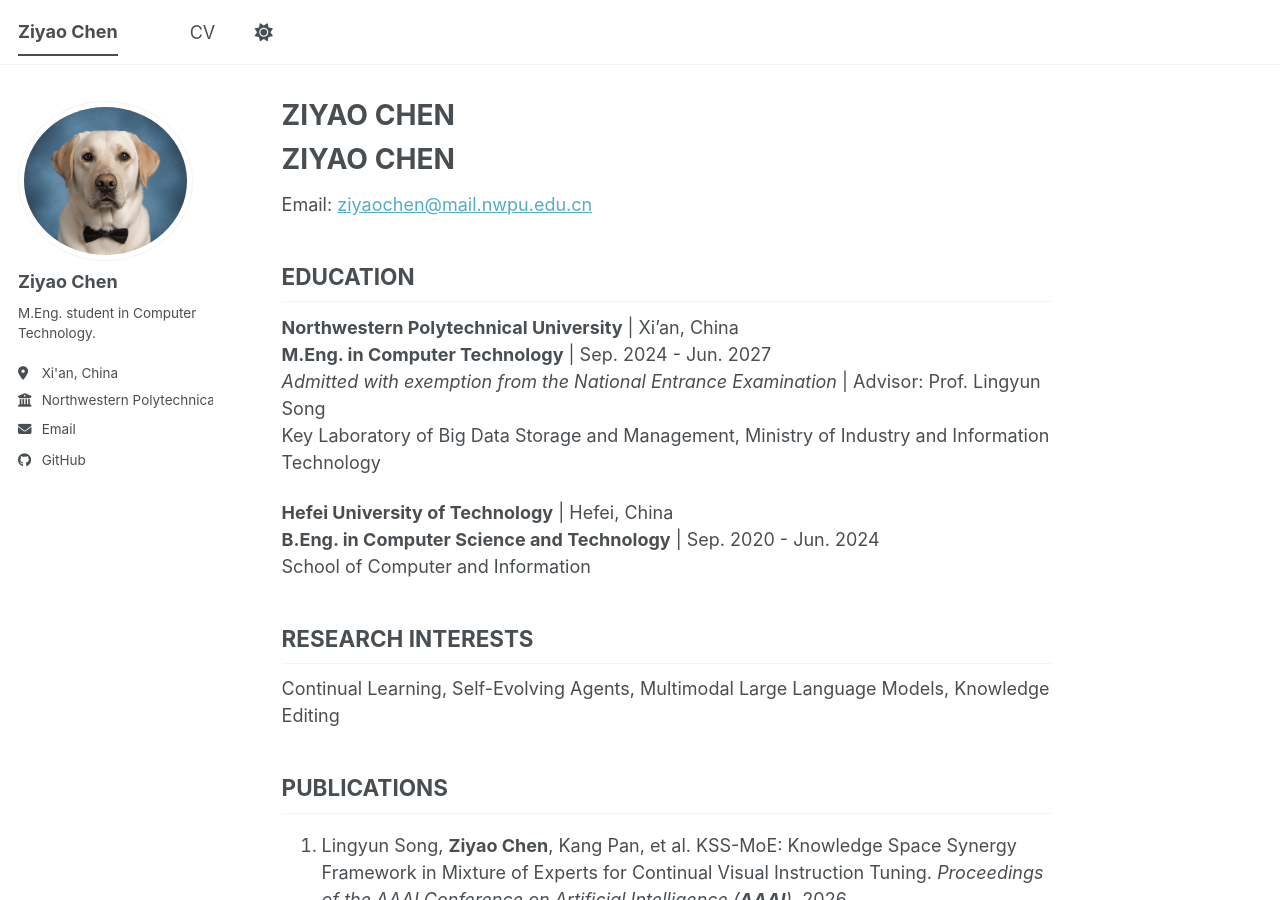
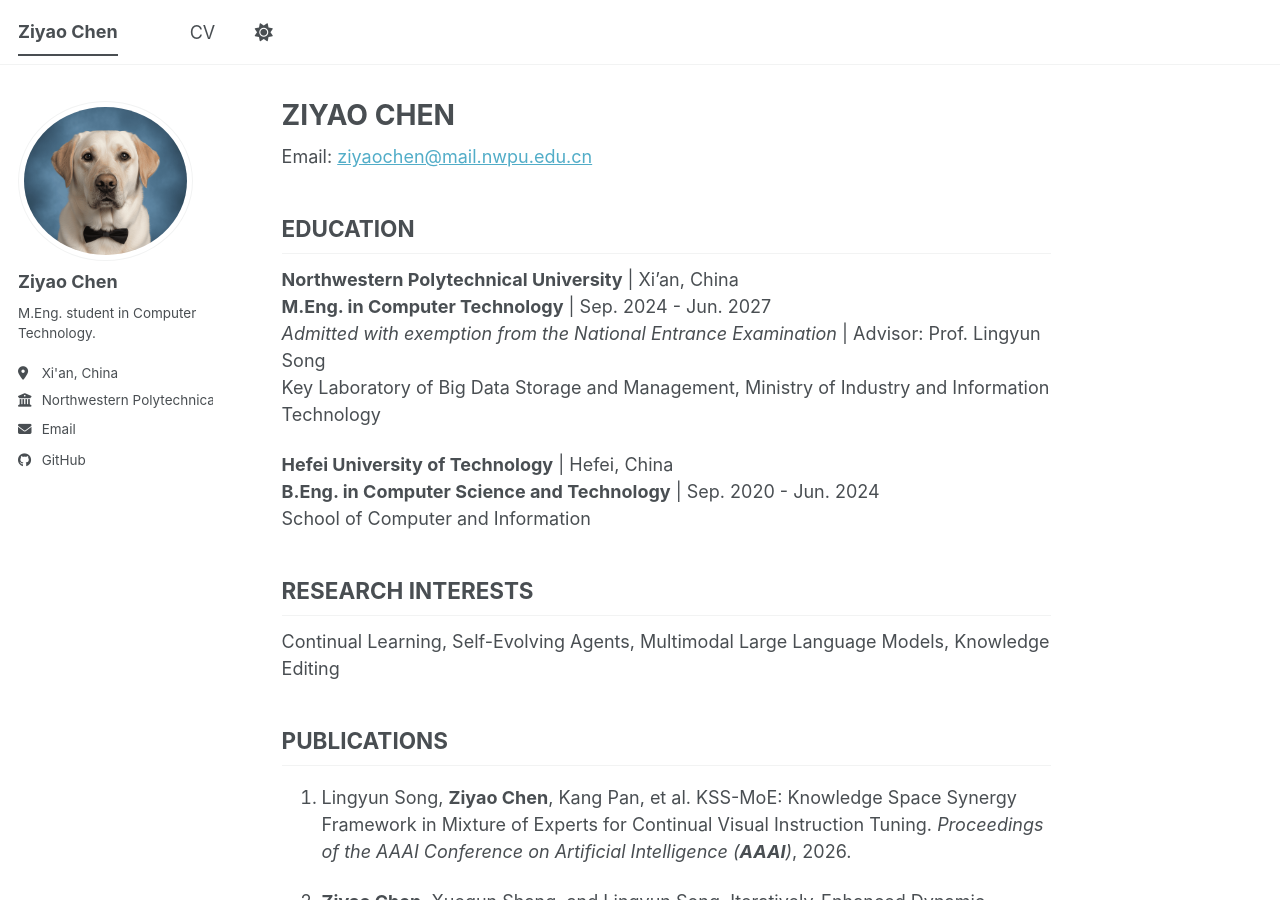
Before and after one commit to yyotta/yyotta.github.io, a Jekyll site: the page built from _pages/about.md, in a window 1280 px wide and 900 px high. Built offline with Jekyll 4.4.1, drawn with Linux system fonts in a browser that asks for light colours; a script bundle is joined from its source files by our own code; library files that are not in the unit come from our copies; our own code applies the rules of GitHub Pages for plain Markdown files.

```diff
--- a/_pages/about.md
+++ b/_pages/about.md
@@ -1,13 +1,11 @@
 ---
 permalink: /
-title:
+title: "ZIYAO CHEN"
 author_profile: true
 redirect_from:
   - /about/
   - /about.html
 ---
-
-# ZIYAO CHEN
 
 Email: [ziyaochen@mail.nwpu.edu.cn](mailto:ziyaochen@mail.nwpu.edu.cn)
 
```
